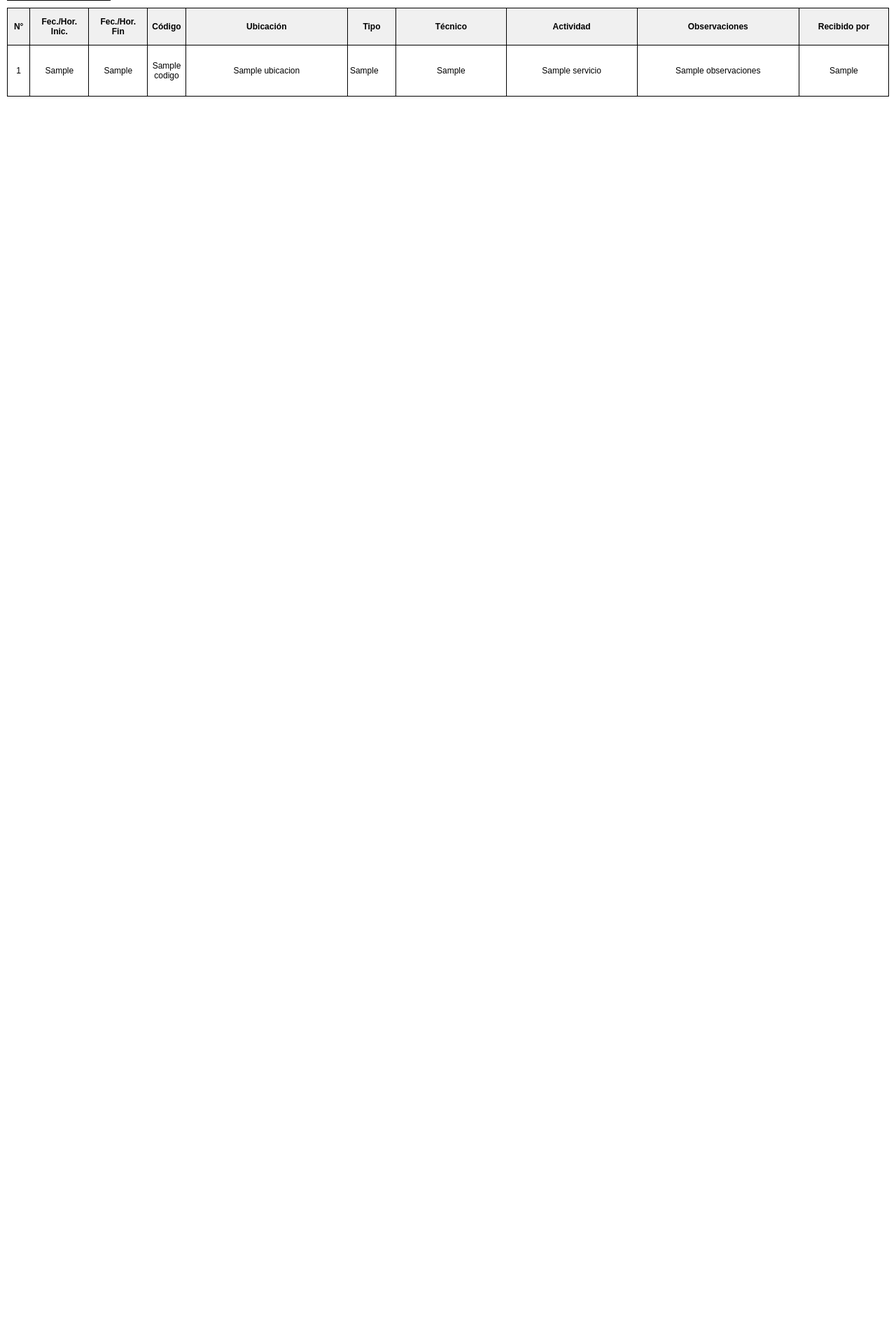
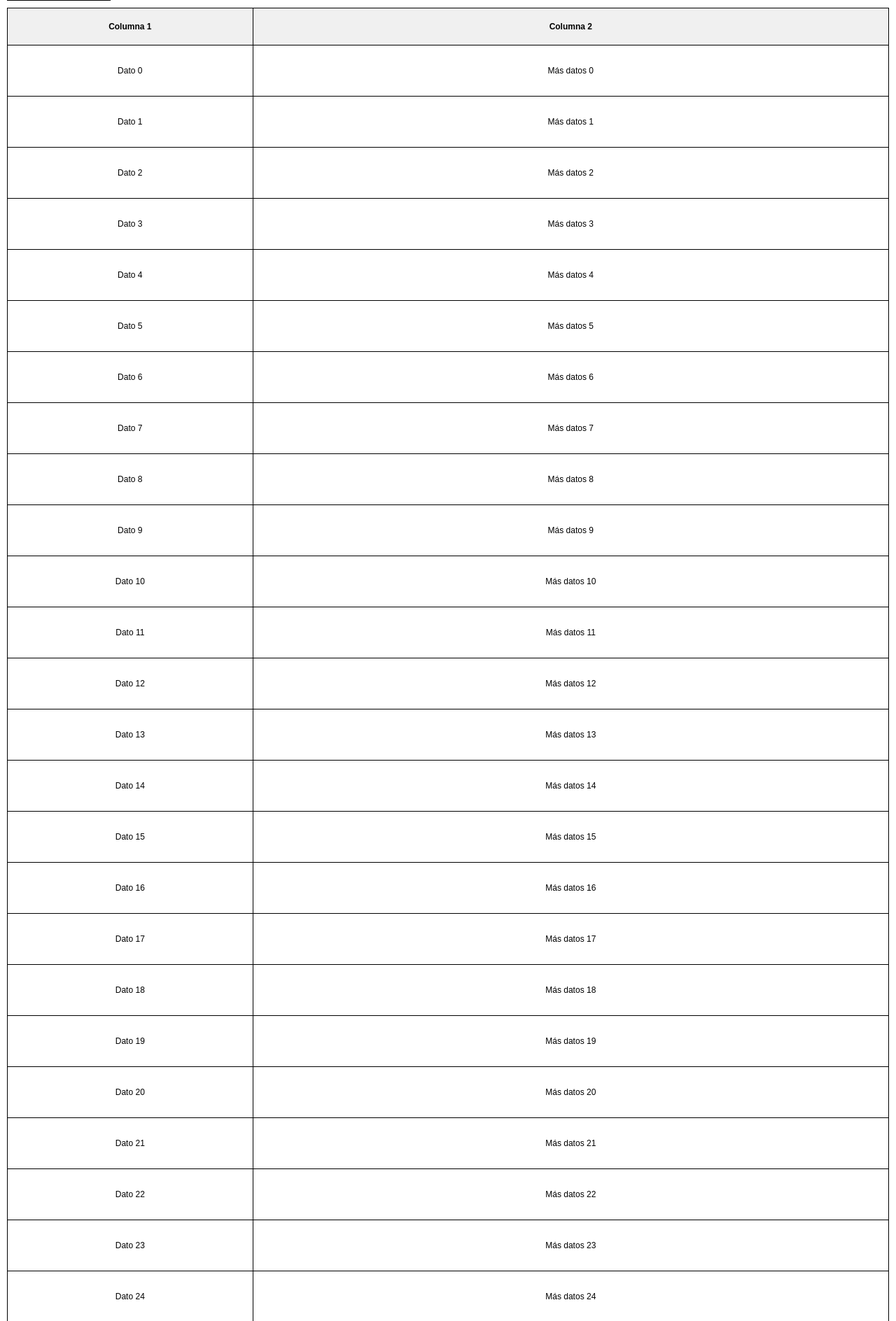
Before and after one commit to RocioGelvesP/mantenimiento_app, a Python web app: template templates/maintenance/imprimir_todos.html in a window 1280 px wide. Shown: the part 83-1971 px from the top of the page at 70% size. Before the commit the page ends 221 px from the top, so only its background shows below. Run offline with Jinja, Linux system fonts and the light colour scheme; the template is opened without the code that fills it: most values are stand-ins (such as "Sample title", 1, 10 or a date in 2020).

Commit message:
Prueba: tabla mínima en imprimir_todos.html para aislar problema de encabezado y paginación

```diff
--- a/templates/maintenance/imprimir_todos.html
+++ b/templates/maintenance/imprimir_todos.html
@@ -184,31 +184,15 @@
         <table class="maint-table">
             <thead>
                 <tr>
-                    <th>N°</th>
-                    <th style="white-space: normal; text-align: center;">Fec./Hor.<br>Inic.</th>
-                    <th style="white-space: normal; text-align: center;">Fec./Hor.<br>Fin</th>
-                    <th>Código</th>
-                    <th>Ubicación</th>
-                    <th>Tipo</th>
-                    <th>Técnico</th>
-                    <th>Actividad</th>
-                    <th>Observaciones</th>
-                    <th>Recibido por</th>
+                    <th>Columna 1</th>
+                    <th>Columna 2</th>
                 </tr>
             </thead>
             <tbody>
-                {% for mtto in mantenimientos %}
+                {% for i in range(50) %}
                 <tr>
-                    <td>{{ mtto.id or '' }}</td>
-                    <td>{{ mtto.hora_inicial or '' }}</td>
-                    <td>{{ mtto.hora_final or '' }}</td>
-                    <td>{{ mtto.codigo or '' }}</td>
-                    <td>{{ mtto.ubicacion or '' }}</td>
-                    <td>{{ mtto.tipo_mantenimiento or '' }}</td>
-                    <td>{{ mtto.tecnico_asignado_display or '' }}</td>
-                    <td>{{ mtto.servicio or '' }}</td>
-                    <td>{{ mtto.observaciones or '' }}</td>
-                    <td>{{ mtto.recibido_por or '' }}</td>
+                    <td>Dato {{ i }}</td>
+                    <td>Más datos {{ i }}</td>
                 </tr>
                 {% endfor %}
             </tbody>
```
